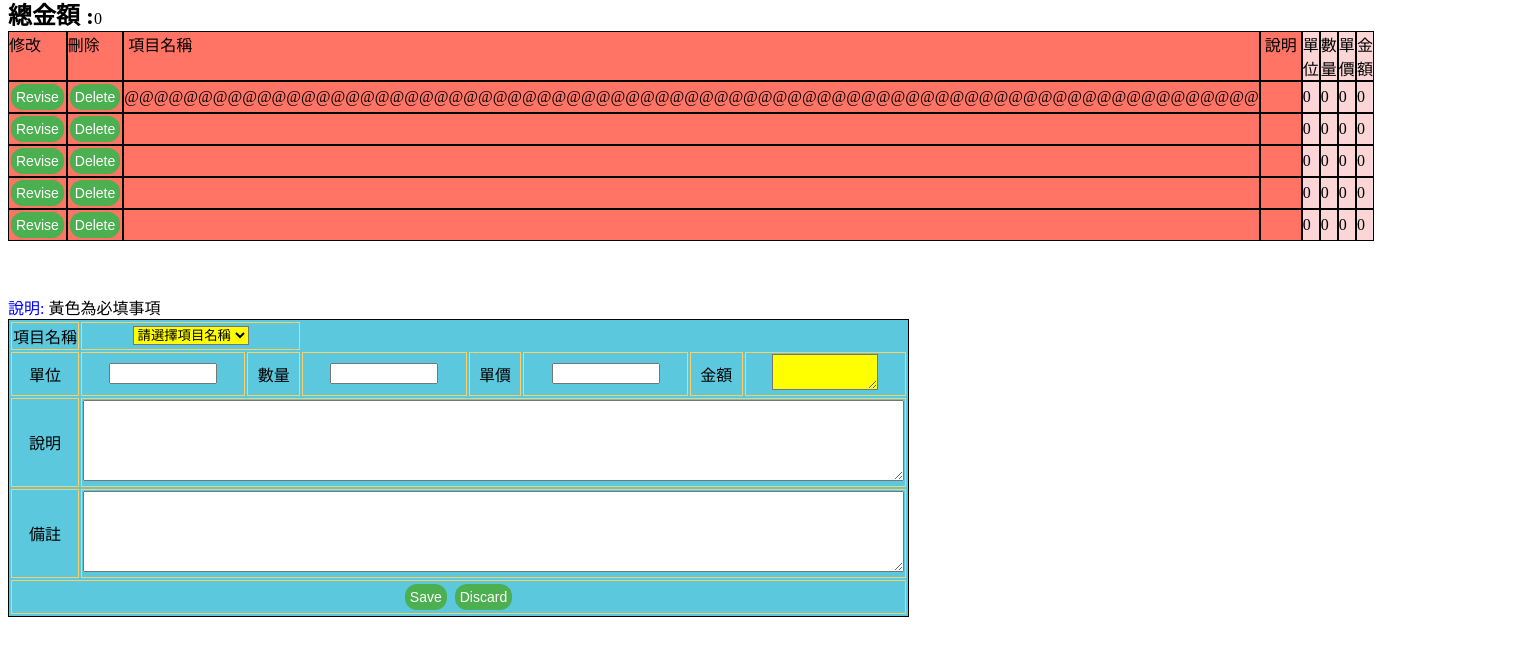
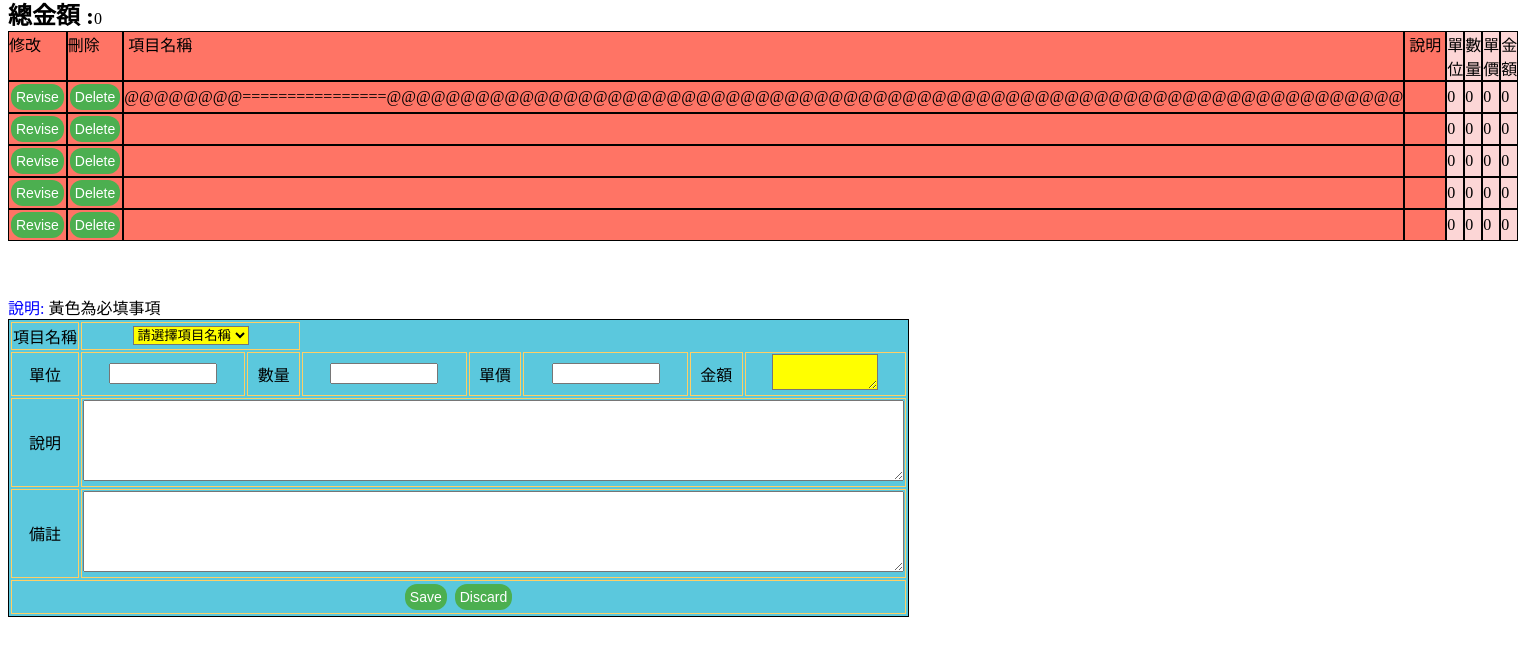
Before and after one commit to BinBinGGInInDer/wp2016, a plain HTML site: page index.html in a window 1280 px wide. Shown: the part 139-794 px from the top of the page, 1518 px wide, since content can reach past the window. Drawn offline with Linux system fonts and the light colour scheme.

Commit message:
Update index.html

```diff
--- a/index.html
+++ b/index.html
@@ -25,7 +25,7 @@
   <div class="css_row">
     <div class="css_cell1"><button>Revise</button></div>
     <div class="css_cell1"><button>Delete</button></div>
-    <div class="css_cell2">@@@@@@@@@@@@@@@@@@@@@@@@@@@@@@@@@@@@@@@@@@@@@@@@@@@@@@@@@@@@@@@@@@@@@@@@@@@@@</div>
+    <div class="css_cell2">@@@@@@@@================@@@@@@@@@@@@@@@@@@@@@@@@@@@@@@@@@@@@@@@@@@@@@@@@@@@@@@@@@@@@@@@@@@@@@</div>
     <div class="css_cell3"></div>
     <div class="css_cell"> 0 </div>
     <div class="css_cell"> 0 </div>
```
